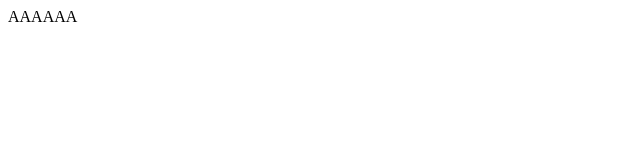
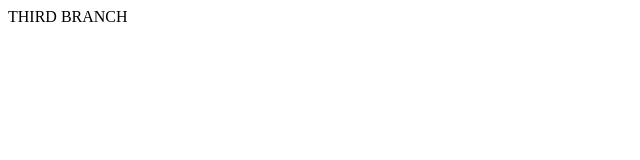
Before and after one commit to Pawan-patel1718/git-branch-testing, a plain HTML site: page a.html in a window 1280 px wide. Shown: the full height of the page, 0-640 px from the left. Drawn offline with Linux system fonts and the light colour scheme.

Commit message:
first commit in third branch

```diff
--- a/a.html
+++ b/a.html
@@ -6,6 +6,6 @@
     <title>Document</title>
 </head>
 <body>
-    AAAAAA
+    THIRD BRANCH
 </body>
 </html>
```
